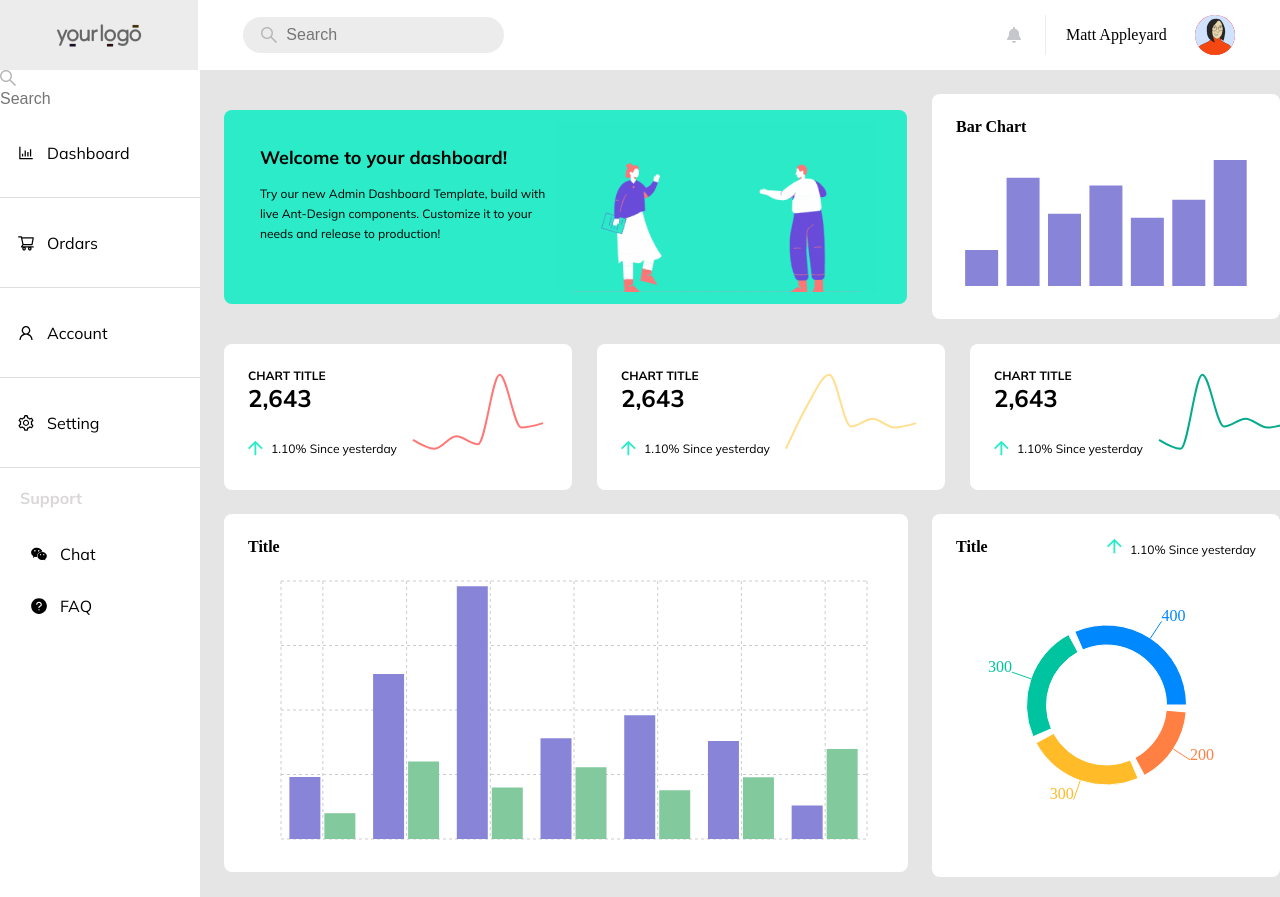
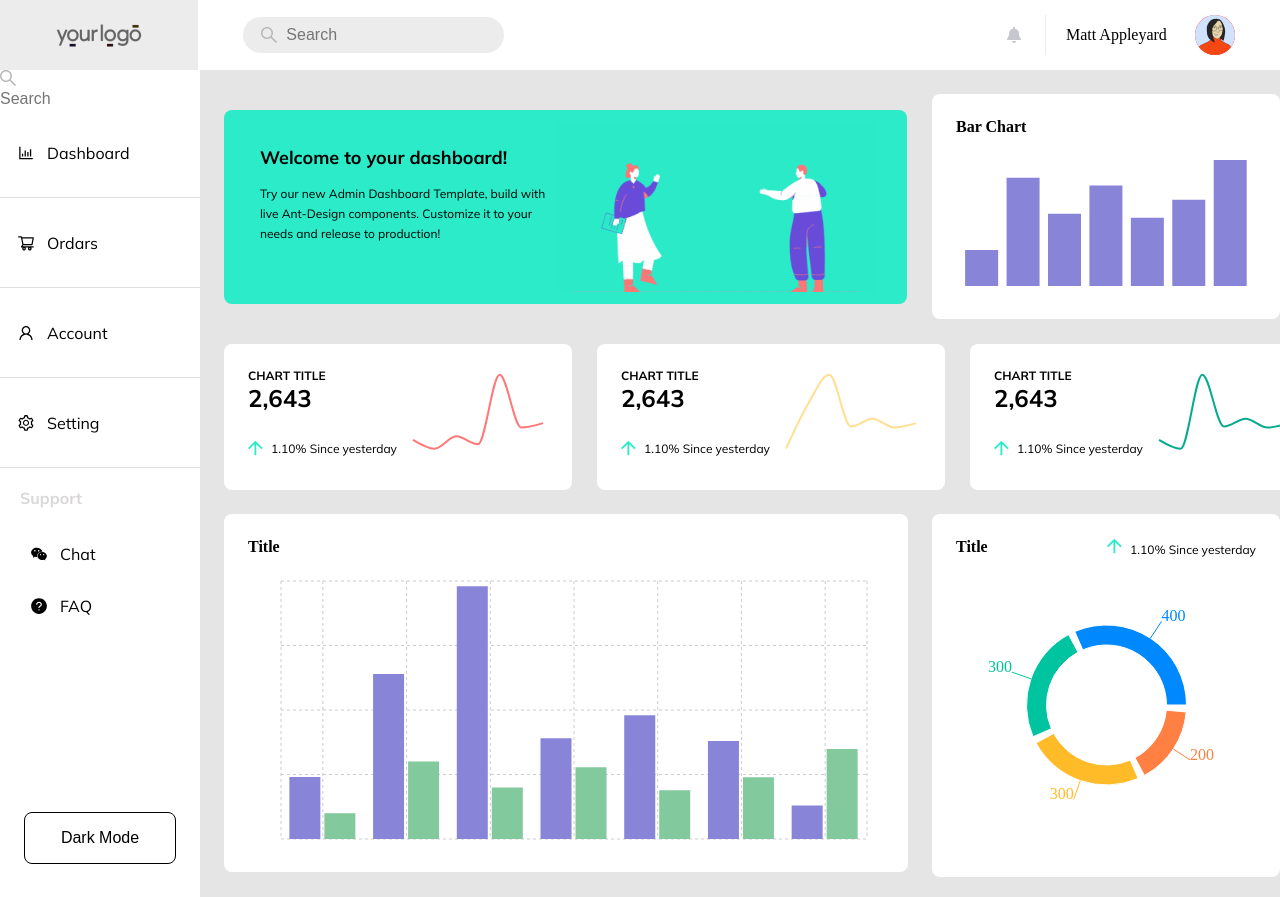
Before and after one commit to Saffe-filiz/React-Dashboard, a React (Create React App) app: page / in a window 1280 px wide. Shown: the top 897 px of the page. Built offline with nearby package versions, Linux system fonts and the light colour scheme.

Commit message:
Dark Mode

```diff
--- a/src/Assets/Style/style.css
+++ b/src/Assets/Style/style.css
@@ -38,9 +38,9 @@ body {
 }
 
 .navigation {
-  width: 200px;
-  height: 827px;
-  background-color: var(--mainBackGroundColor);
+    width: 200px;
+    height: 827px;
+    background-color: var(--mainBackGroundColor);
 
 }
 
@@ -49,8 +49,27 @@ body {
 }
 
 .navigation nav {
-  width: 100%;
-  height: 100%;
+    position:relative;
+    width: 100%;
+    height: 100%;
+}
+
+nav .darkModeButton {
+    position: absolute;
+    width: 100%;
+    height: auto;
+    bottom: 33px;
+}
+
+.darkModeButton button {
+    display: block;
+    width: 152px;
+    height: 52px;
+    margin: 0 auto;
+    border: 1px solid black;
+    border-radius: 8px;
+    cursor: pointer;
+    background-color: var(--mainBackGroundColor);
 }
 
 
@@ -121,6 +140,25 @@ nav .support ul li {
   background-color: #ECECEC;
 }
 
+
+.logo .image {
+    display: flex;
+    align-items: center;
+    justify-content: center;
+    width: 104px;
+
+}
+
+.image img {
+    object-fit: cover;
+    width: 100%;
+    height: 100%;
+}
+
+/* LOGO END */
+
+/* HAMBURGER MENU START */
+
 .search  .hamburgerMenu {
     display: none;
     width: 40px;
@@ -166,21 +204,7 @@ nav .support ul li {
     transform: rotate(-45deg)
 }
 
-.logo .image {
-    display: flex;
-    align-items: center;
-    justify-content: center;
-    width: 104px;
-
-}
-
-.image img {
-    object-fit: cover;
-    width: 100%;
-    height: 100%;
-}
-
-/* LOGO END */
+/* HAMBURGER MENU END */
 
 
 /* SEARCH AREA START */
@@ -589,7 +613,8 @@ header p {
     }
 
     .dashboardSecondDataBox, .dashboardThirdDataBox {
-
+        max-width: 348px;
+        width: 100%;
         margin: 23px auto;
         justify-content: center;
         flex-direction: column;
--- a/src/Components/SearchArea.js
+++ b/src/Components/SearchArea.js
@@ -3,7 +3,7 @@ import SearchIcon from '../Assets/Icons/SearchIcon.svg';
 function SearchArea () {
 	return (
 		<label htmlFor="search">
-	        <div className="searchInput">
+	        <div  className="searchInput">
 	            <span className="searchIcon">
 			        <img src={SearchIcon}/>
 			    </span>
--- a/src/Components/TheNavigation.js
+++ b/src/Components/TheNavigation.js
@@ -4,9 +4,15 @@ import { ReactComponent as Account} from  '../Assets/Icons/Account.svg';
 import { ReactComponent as Setting} from '../Assets/Icons/Setting.svg';
 import { ReactComponent as Chat} from  '../Assets/Icons/Chat.svg';
 import { ReactComponent as FAQ} from  '../Assets/Icons/FAQ.svg';
+import { useState } from 'react';
 import SearchArea from './SearchArea';
 
 function Navigation () {
+
+	let [currentMode, setCurrentMode] = useState('Dark Mode');
+
+	const chanceTeam = () => currentMode == 'Dark Mode' ? setCurrentMode('Light Mode'): setCurrentMode('Dark Mode');
+
 	return (
 	<div className="navigation">
 		<nav>
@@ -24,6 +30,9 @@ function Navigation () {
 				    <li><FAQ/><a href="">FAQ</a></li>
 				</ul>
 			</div>
+			<div className="darkModeButton">
+			    <button onClick={chanceTeam}>{currentMode}</button>
+		    </div>
 		</nav>
 	</div>
 	)
```
Also changed, not shown: src/Components/TheSearch.js (+5 -5 lines).
